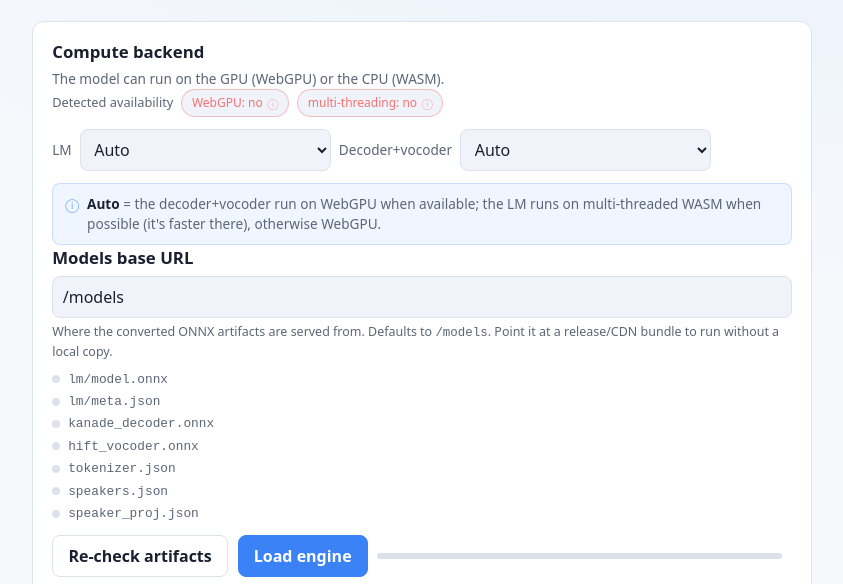
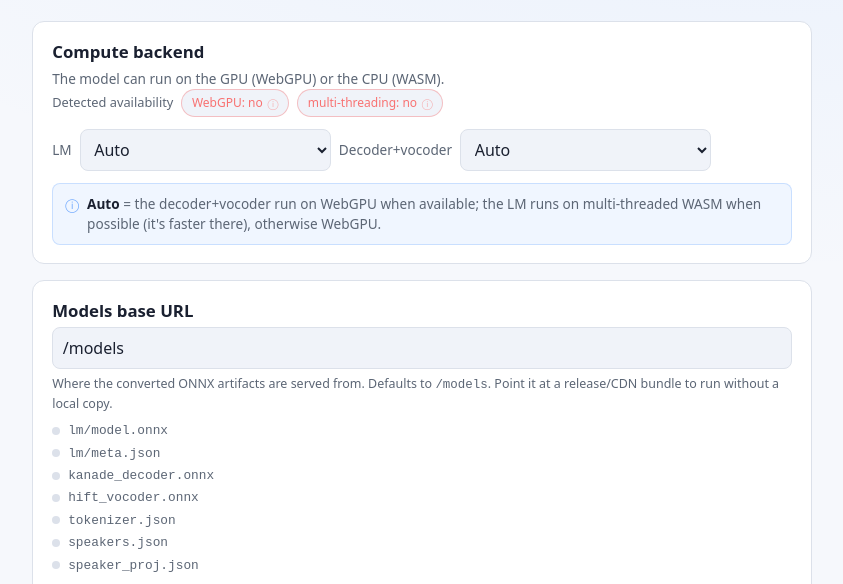
Before and after one commit to elgehelge/plapre-in-a-browser, a website built with Vite: page web/index.html in a window 1280 px wide. Shown: the part 156-740 px from the top of the page, without its empty margins (218-1061 px from the left). Built offline with nearby package versions, Linux system fonts and the light colour scheme; files whose address does not match are found by name.

Commit message:
feat(demo): split Compute backend / Models base URL into separate sections
Give every section a consistent h2 headline (except the Console): split the
combined setup card into "Compute backend" and "Models base URL", and add a
"Speech synthesis" headline to the synth card. Drop the now-unused field
heading style.

```diff
--- a/web/index.html
+++ b/web/index.html
@@ -79,9 +79,18 @@
             WebGPU.
           </p>
         </div>
+      </section>
+
+      <section class="card models">
+        <h2>Models base URL</h2>
         <label class="field">
-          <span class="field__heading">Models base URL</span>
-          <input id="models-base" type="text" value="/models" spellcheck="false" />
+          <input
+            id="models-base"
+            type="text"
+            value="/models"
+            spellcheck="false"
+            aria-label="Models base URL"
+          />
           <small>
             Where the converted ONNX artifacts are served from. Defaults to
             <code>/models</code>. Point it at a release/CDN bundle to run without a
@@ -102,6 +111,7 @@
       </section>
 
       <section class="card synth" id="synth" aria-disabled="true">
+        <h2>Speech synthesis</h2>
         <div class="grid">
           <label class="field">
             <span>Voice</span>
--- a/web/src/demo/demo.css
+++ b/web/src/demo/demo.css
@@ -137,7 +137,6 @@ input[type="range"] { width: 100%; accent-color: var(--accent-strong); }
 .badge__info { margin-left: 0.3rem; opacity: 0.55; font-size: 0.9em; }
 
 .setup__avail { font-size: 0.8rem; color: var(--muted); font-weight: 500; }
-.field > span.field__heading { font-size: 1.05rem; font-weight: 600; }
 
 .infobox {
   display: flex; gap: 0.5rem; align-items: flex-start; margin-top: 0.75rem;
```
